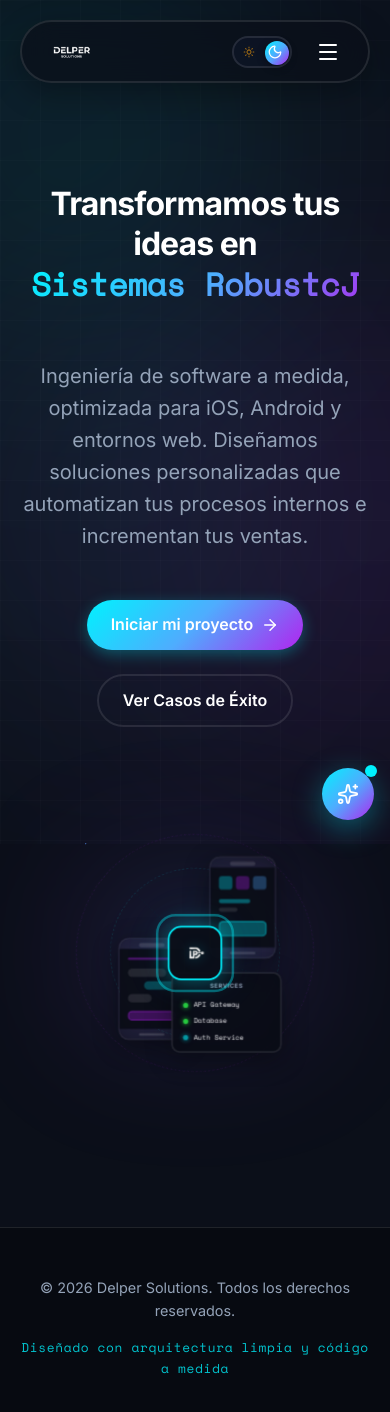
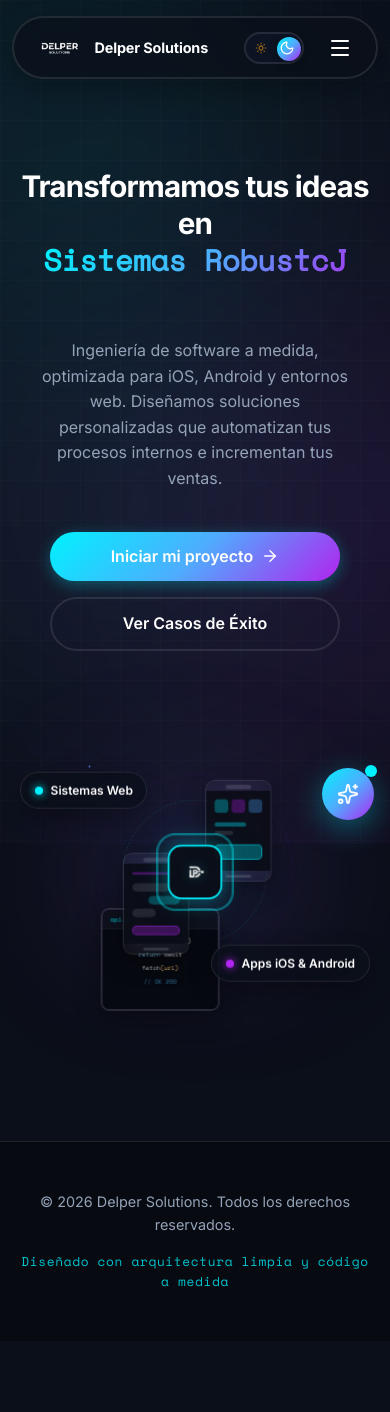
Before and after one commit to alexisef23/DelperSolutions, a React (Vite) app: page /inicio in a window 390 px wide. Shown: the top 1412 px of the page. After the commit the page ends 1341 px from the top, so only its background shows below. Built offline with nearby package versions, Linux system fonts and the light colour scheme; a web font is replaced by a local one.

Commit message:
Fix reload routing, optimize Safari/WebKit performance, redesign mobile UI, and update base pricing

```diff
--- a/src/components/Contact.css
+++ b/src/components/Contact.css
@@ -434,20 +434,24 @@
 @media (max-width: 640px) {
   .features-checklist-grid {
     grid-template-columns: 1fr;
+    gap: 0.6rem;
   }
 
   .scale-selector-grid {
     grid-template-columns: 1fr;
+    gap: 0.6rem;
   }
 }
 
 @media (max-width: 576px) {
   .project-type-grid {
     grid-template-columns: 1fr;
+    gap: 0.6rem;
   }
 
   .inputs-grid {
     grid-template-columns: 1fr;
+    gap: 0.75rem;
   }
 
   .full-width-input {
@@ -456,6 +460,55 @@
 
   .estimation-metric-row {
     grid-template-columns: 1fr;
-    gap: 0.75rem;
+    gap: 1rem;
+  }
+
+  .estimation-card {
+    padding: 1.25rem;
+    margin-bottom: 2rem;
+  }
+
+  .metric-value {
+    font-size: 1.25rem;
   }
 }
+
+@media (max-width: 480px) {
+  .contact-wrapper {
+    padding: 1.5rem 1rem;
+  }
+
+  .contact-form-container {
+    padding: 1.25rem;
+  }
+
+  .planner-progress-bar {
+    justify-content: center;
+    gap: 0.5rem;
+    margin-bottom: 1.25rem;
+  }
+
+  .progress-step {
+    font-size: 0.65rem;
+    padding: 0.35rem 0.6rem;
+    border-radius: 8px;
+    background: rgba(255, 255, 255, 0.03);
+    border: 1px solid rgba(255, 255, 255, 0.06);
+    opacity: 0.6;
+  }
+
+  .progress-step.active {
+    background: rgba(0, 242, 254, 0.08);
+    border-color: rgba(0, 242, 254, 0.25);
+    opacity: 1;
+  }
+
+  .progress-step-line {
+    display: none; /* Hide progress lines on small viewports to avoid wrapping text */
+  }
+
+  .back-step-btn, .next-step-btn, .submit-planner-btn {
+    padding: 0.65rem 1.15rem;
+    font-size: 0.9rem;
+  }
+}
--- a/src/components/Contact.jsx
+++ b/src/components/Contact.jsx
@@ -89,13 +89,13 @@ const Contact = () => {
   // Dynamic calculation logic
   const calculateBudget = () => {
     const basePrices = {
-      web: 3000,
-      mobile: 3500,
-      custom: 4000,
-      ai: 4500
+      web: 4200,
+      mobile: 4700,
+      custom: 5200,
+      ai: 5700
     };
 
-    const basePrice = basePrices[projectType] || 3000;
+    const basePrice = basePrices[projectType] || 4200;
     const featuresCost = selectedFeatures.length * 500;
     const subtotal = basePrice + featuresCost;
 
@@ -103,9 +103,9 @@ const Contact = () => {
     let totalMin = Math.round((subtotal * scaleMultiplier) / 500) * 500;
     let totalMax = Math.round((subtotal * scaleMultiplier * 1.25) / 500) * 500;
 
-    // Cap at 10000
-    if (totalMax > 10000) {
-      totalMax = 10000;
+    // Cap at 12000
+    if (totalMax > 12000) {
+      totalMax = 12000;
     }
     if (totalMin >= totalMax) {
       totalMin = totalMax - 1000;
--- a/src/components/FloatingHint.jsx
+++ b/src/components/FloatingHint.jsx
@@ -48,6 +48,7 @@ const FloatingHint = ({ message, delaySeconds = 10 }) => {
       <div style={{
         background: 'rgba(0, 0, 0, 0.85)',
         backdropFilter: 'blur(10px)',
+        WebkitBackdropFilter: 'blur(10px)',
         border: '1px solid rgba(0, 242, 254, 0.4)',
         borderRadius: '16px',
         padding: '2rem 3rem',
--- a/src/components/Hero.css
+++ b/src/components/Hero.css
@@ -98,8 +98,12 @@
   left: 50%;
   border-radius: 50%;
   border: 1px dashed rgba(0, 242, 254, 0.12);
-  transform: translate(-50%, -50%);
+  transform: translate3d(-50%, -50%, 0);
+  -webkit-transform: translate3d(-50%, -50%, 0);
   pointer-events: none;
+  will-change: transform;
+  -webkit-backface-visibility: hidden;
+  backface-visibility: hidden;
 }
 .eco-orbit-1 {
   width: 300px;
@@ -114,8 +118,8 @@
 }
 
 @keyframes orbit-spin {
-  from { transform: translate(-50%, -50%) rotate(0deg); }
-  to   { transform: translate(-50%, -50%) rotate(360deg); }
+  from { transform: translate3d(-50%, -50%, 0) rotate(0deg); -webkit-transform: translate3d(-50%, -50%, 0) rotate(0deg); }
+  to   { transform: translate3d(-50%, -50%, 0) rotate(360deg); -webkit-transform: translate3d(-50%, -50%, 0) rotate(360deg); }
 }
 
 /* ======================================
@@ -153,16 +157,20 @@
   position: absolute;
   top: 50%;
   left: 50%;
-  transform: translate(-50%, -50%);
+  transform: translate3d(-50%, -50%, 0);
+  -webkit-transform: translate3d(-50%, -50%, 0);
   width: 64px;
   height: 64px;
   border-radius: 16px;
   border: 2px solid var(--accent-cyan);
   animation: hub-pulse 2.5s ease-out infinite;
+  will-change: transform, opacity;
+  -webkit-backface-visibility: hidden;
+  backface-visibility: hidden;
 }
 @keyframes hub-pulse {
-  0% { transform: translate(-50%, -50%) scale(1); opacity: 0.6; }
-  100% { transform: translate(-50%, -50%) scale(2.2); opacity: 0; }
+  0% { transform: translate3d(-50%, -50%, 0) scale(1); -webkit-transform: translate3d(-50%, -50%, 0) scale(1); opacity: 0.6; }
+  100% { transform: translate3d(-50%, -50%, 0) scale(2.2); -webkit-transform: translate3d(-50%, -50%, 0) scale(2.2); opacity: 0; }
 }
 
 /* ======================================
@@ -174,6 +182,11 @@
   overflow: hidden;
   z-index: 5;
   box-shadow: 0 8px 30px rgba(0, 0, 0, 0.4);
+  will-change: transform;
+  transform: translate3d(0, 0, 0);
+  -webkit-transform: translate3d(0, 0, 0);
+  -webkit-backface-visibility: hidden;
+  backface-visibility: hidden;
 }
 
 .eco-card-bar {
@@ -275,12 +288,12 @@
 }
 
 @keyframes float-a {
-  0%, 100% { transform: translateY(0px); }
-  50%       { transform: translateY(-10px); }
+  0%, 100% { transform: translate3d(0, 0, 0); -webkit-transform: translate3d(0, 0, 0); }
+  50%       { transform: translate3d(0, -10px, 0); -webkit-transform: translate3d(0, -10px, 0); }
 }
 @keyframes float-b {
-  0%, 100% { transform: translateY(0px); }
-  50%       { transform: translateY(10px); }
+  0%, 100% { transform: translate3d(0, 0, 0); -webkit-transform: translate3d(0, 0, 0); }
+  50%       { transform: translate3d(0, 10px, 0); -webkit-transform: translate3d(0, 10px, 0); }
 }
 
 /* ======================================
@@ -532,6 +545,11 @@
   box-shadow: 0 10px 25px rgba(0, 0, 0, 0.3);
   pointer-events: none;
   z-index: 20;
+  will-change: transform;
+  transform: translate3d(0, 0, 0);
+  -webkit-transform: translate3d(0, 0, 0);
+  -webkit-backface-visibility: hidden;
+  backface-visibility: hidden;
 }
 
 .badge-1 {
@@ -572,30 +590,37 @@
 }
 
 @keyframes float-badge-1 {
-  0%, 100% { transform: translateY(0); }
-  50%       { transform: translateY(-10px); }
+  0%, 100% { transform: translate3d(0, 0, 0); -webkit-transform: translate3d(0, 0, 0); }
+  50%       { transform: translate3d(0, -10px, 0); -webkit-transform: translate3d(0, -10px, 0); }
 }
 
 @keyframes float-badge-2 {
-  0%, 100% { transform: translateY(0); }
-  50%       { transform: translateY(10px); }
+  0%, 100% { transform: translate3d(0, 0, 0); -webkit-transform: translate3d(0, 0, 0); }
+  50%       { transform: translate3d(0, 10px, 0); -webkit-transform: translate3d(0, 10px, 0); }
 }
 
 @keyframes float-badge-3 {
-  0%, 100% { transform: translateY(0); }
-  50%       { transform: translateY(-12px); }
+  0%, 100% { transform: translate3d(0, 0, 0); -webkit-transform: translate3d(0, 0, 0); }
+  50%       { transform: translate3d(0, -12px, 0); -webkit-transform: translate3d(0, -12px, 0); }
 }
 
 @keyframes float-badge-4 {
-  0%, 100% { transform: translateY(0); }
-  50%       { transform: translateY(12px); }
+  0%, 100% { transform: translate3d(0, 0, 0); -webkit-transform: translate3d(0, 0, 0); }
+  50%       { transform: translate3d(0, 12px, 0); -webkit-transform: translate3d(0, 12px, 0); }
 }
 
 /* ======================================
    RESPONSIVE
    ====================================== */
 @media (max-width: 992px) {
-  .hero-floating-badge { display: none; }
+  .hero-floating-badge {
+    padding: 0.5rem 0.85rem;
+    font-size: 0.75rem;
+  }
+  .badge-1 { top: 10%; left: 0px; }
+  .badge-2 { bottom: 10%; right: 0px; }
+  .badge-3 { display: none; }
+  .badge-4 { display: none; }
   .hero-ecosystem {
     width: 360px;
     height: 360px;
@@ -603,35 +628,60 @@
 }
 
 @media (max-width: 768px) {
+  .hero {
+    padding-top: 5.5rem;
+  }
   .hero-title {
-    font-size: 2.5rem;
+    font-size: 2.3rem;
+    line-height: 1.25;
+  }
+  .hero-subtitle {
+    font-size: 1.1rem;
+    margin-bottom: 2.5rem;
+    padding: 0 1rem;
   }
   .hero-actions {
     flex-direction: column;
+    align-items: center;
+    gap: 1rem;
+    width: 100%;
+    padding: 0 1.5rem;
+  }
+  .hero-actions > div {
+    width: 100%;
+    max-width: 290px;
+  }
+  .hero-actions .btn {
+    width: 100%;
+    box-sizing: border-box;
+    justify-content: center;
   }
   .hero-ecosystem {
     width: 300px;
     height: 300px;
   }
-  .eco-card-1, .eco-card-3, .eco-card-4 { display: none; }
+  .eco-card-1, .eco-card-3, .eco-card-6 { display: none; }
 }
 
 @media (max-width: 480px) {
   .hero-title {
-    font-size: 2rem;
+    font-size: 1.85rem;
+  }
+  .hero-subtitle {
+    font-size: 1rem;
   }
   .hero-ecosystem {
-    width: 260px;
-    height: 260px;
+    width: 250px;
+    height: 250px;
     transform: scale(0.85);
   }
   .eco-orbit-1 {
-    width: 200px;
-    height: 200px;
+    width: 170px;
+    height: 170px;
   }
   .eco-orbit-2 {
-    width: 280px;
-    height: 280px;
+    width: 230px;
+    height: 230px;
   }
 }
 
--- a/src/components/MouseParticles.jsx
+++ b/src/components/MouseParticles.jsx
@@ -51,16 +51,27 @@ const MouseParticles = ({ theme }) => {
       }
     }
 
+    let isAnimating = false;
+
     const handleMouseMove = (e) => {
       // Add a few particles on mouse move
       for(let i = 0; i < 3; i++){
         particles.current.push(new Particle(e.clientX, e.clientY));
+      }
+      if (!isAnimating) {
+        isAnimating = true;
+        animate();
       }
     };
 
     window.addEventListener('mousemove', handleMouseMove);
 
     const animate = () => {
+      if (particles.current.length === 0) {
+        ctx.clearRect(0, 0, canvas.width, canvas.height);
+        isAnimating = false;
+        return;
+      }
       ctx.clearRect(0, 0, canvas.width, canvas.height);
       for (let i = 0; i < particles.current.length; i++) {
         particles.current[i].update();
@@ -72,12 +83,11 @@ const MouseParticles = ({ theme }) => {
       }
       animationFrameId = requestAnimationFrame(animate);
     };
-    animate();
 
     return () => {
       window.removeEventListener('resize', resize);
       window.removeEventListener('mousemove', handleMouseMove);
-      cancelAnimationFrame(animationFrameId);
+      if (animationFrameId) cancelAnimationFrame(animationFrameId);
     };
   }, [theme]);
 
--- a/src/components/Navbar.css
+++ b/src/components/Navbar.css
@@ -135,10 +135,12 @@
 
 @media (max-width: 768px) {
   .navbar {
-    padding: 0.6rem 1.5rem;
+    padding: 0.6rem 1.25rem;
+    top: 1rem;
+    width: calc(100% - 1.5rem);
   }
   .navbar-title {
-    font-size: 1.1rem;
+    font-size: 1.05rem;
   }
   .mobile-menu-toggle {
     display: flex;
@@ -152,44 +154,62 @@
     display: flex;
     flex-direction: column;
     position: absolute;
-    top: 4.5rem;
+    top: 4rem;
     right: 0;
     width: 100%;
-    background: rgba(11, 15, 25, 0.95);
+    background: rgba(11, 15, 25, 0.94);
     backdrop-filter: blur(20px);
     -webkit-backdrop-filter: blur(20px);
-    border: 2px solid var(--glass-border);
-    border-radius: 24px;
-    padding: 2rem;
-    gap: 1.5rem;
-    box-shadow: 0 20px 40px rgba(0, 0, 0, 0.5);
+    border: 1px solid rgba(0, 242, 254, 0.18);
+    border-radius: 20px;
+    padding: 1.25rem;
+    gap: 0.5rem;
+    box-shadow: 0 20px 40px rgba(0, 0, 0, 0.5), 0 0 20px rgba(0, 242, 254, 0.05);
     z-index: 999;
     animation: slideInMobileMenu 0.35s cubic-bezier(0.16, 1, 0.3, 1) forwards;
   }
 
   :root[data-theme="light"] .navbar-menu.mobile-open {
-    background: rgba(255, 255, 255, 0.98);
-    box-shadow: 0 20px 40px rgba(15, 23, 42, 0.1);
+    background: rgba(255, 255, 255, 0.96);
+    border: 1px solid rgba(15, 23, 42, 0.08);
+    box-shadow: 0 20px 40px rgba(15, 23, 42, 0.08);
   }
 
   .navbar-menu.mobile-open .navbar-link {
-    font-size: 1.1rem;
+    font-size: 1.05rem;
     font-weight: 700;
     width: 100%;
     text-align: center;
-    padding: 0.5rem 0;
+    padding: 0.75rem 0;
+    border-radius: 12px;
+    transition: all 0.3s ease;
+  }
+
+  .navbar-menu.mobile-open .navbar-link.active,
+  .navbar-menu.mobile-open .navbar-link:hover {
+    background: rgba(0, 242, 254, 0.08);
+    color: var(--accent-cyan);
+  }
+
+  :root[data-theme="light"] .navbar-menu.mobile-open .navbar-link.active,
+  :root[data-theme="light"] .navbar-menu.mobile-open .navbar-link:hover {
+    background: rgba(2, 132, 199, 0.06);
+    color: var(--accent-blue);
   }
 
   .navbar-menu.mobile-open .navbar-link::after {
-    bottom: -2px;
-    left: 25%;
-    width: 50%;
+    display: none; /* Hide standard underline transition in mobile dropdown */
   }
 }
 
 @media (max-width: 480px) {
   .navbar-title {
-    display: none; /* Hide brand text on extra small devices */
+    font-size: 0.9rem;
+    display: block;
+    max-width: 120px;
+    white-space: nowrap;
+    overflow: hidden;
+    text-overflow: ellipsis;
   }
 }
 
--- a/src/components/Portfolio.css
+++ b/src/components/Portfolio.css
@@ -38,20 +38,22 @@
   position: relative;
 }
 
-/* ======================================
-   EASTER EGG: ZERO GRAVITY
-   ====================================== */
 .zero-gravity {
   animation: floatZeroGravity 12s cubic-bezier(0.4, 0, 0.2, 1) infinite alternate;
   pointer-events: none;
+  will-change: transform;
+  transform: translate3d(0, 0, 0);
+  -webkit-transform: translate3d(0, 0, 0);
+  -webkit-backface-visibility: hidden;
+  backface-visibility: hidden;
 }
 
 @keyframes floatZeroGravity {
-  0% { transform: translate(0, 0) rotate(0deg); }
-  25% { transform: translate(10px, -20px) rotate(3deg) scale(1.02); }
-  50% { transform: translate(-15px, -40px) rotate(-2deg) scale(0.98); }
-  75% { transform: translate(20px, -10px) rotate(4deg) scale(1.01); }
-  100% { transform: translate(-10px, 20px) rotate(-3deg) scale(1); }
+  0% { transform: translate3d(0, 0, 0) rotate(0deg); -webkit-transform: translate3d(0, 0, 0) rotate(0deg); }
+  25% { transform: translate3d(10px, -20px, 0) rotate(3deg) scale(1.02); -webkit-transform: translate3d(10px, -20px, 0) rotate(3deg) scale(1.02); }
+  50% { transform: translate3d(-15px, -40px, 0) rotate(-2deg) scale(0.98); -webkit-transform: translate3d(-15px, -40px, 0) rotate(-2deg) scale(0.98); }
+  75% { transform: translate3d(20px, -10px, 0) rotate(4deg) scale(1.01); -webkit-transform: translate3d(20px, -10px, 0) rotate(4deg) scale(1.01); }
+  100% { transform: translate3d(-10px, 20px, 0) rotate(-3deg) scale(1); -webkit-transform: translate3d(-10px, 20px, 0) rotate(-3deg) scale(1); }
 }
 
 /* Base Mockup Styles */
@@ -1177,3 +1179,56 @@
 .footer-tab.active {
   color: #2563eb;
 }
+
+@media (max-width: 768px) {
+  .portfolio-grid {
+    grid-template-columns: 1fr;
+    gap: 1.5rem;
+    margin-top: 2rem;
+  }
+  .portfolio-card {
+    padding: 1.25rem;
+  }
+  .portfolio-visual-container {
+    height: 180px;
+    padding: 0.75rem 0.75rem 0 0.75rem;
+    margin-bottom: 1.25rem;
+  }
+  .card-mockup {
+    transform: scale(0.95);
+    transform-origin: top center;
+  }
+  .portfolio-title {
+    font-size: 1.1rem;
+  }
+  .portfolio-stat.impact {
+    padding: 0.6rem 0.85rem;
+  }
+  .stat-value {
+    font-size: 0.85rem;
+  }
+}
+
+@media (max-width: 480px) {
+  .portfolio-card {
+    padding: 1rem;
+  }
+  .portfolio-visual-container {
+    height: 160px;
+    padding: 0.5rem 0.5rem 0 0.5rem;
+    margin-bottom: 1rem;
+  }
+  .card-mockup {
+    transform: scale(0.88);
+    transform-origin: top center;
+  }
+  .portfolio-title-wrapper {
+    max-width: calc(100% - 60px);
+  }
+  .portfolio-title {
+    font-size: 1.05rem;
+  }
+  .portfolio-client {
+    font-size: 0.75rem;
+  }
+}
--- a/src/components/Services.css
+++ b/src/components/Services.css
@@ -105,3 +105,34 @@
   z-index: 5;
   transition: opacity 0.15s ease;
 }
+
+@media (max-width: 768px) {
+  .service-card {
+    padding: 1.75rem;
+  }
+  .service-title {
+    font-size: 1.35rem;
+  }
+  .services-grid {
+    gap: 1.5rem;
+    margin-top: 2rem;
+  }
+}
+
+@media (max-width: 480px) {
+  .service-card {
+    padding: 1.25rem;
+  }
+  .icon-wrapper {
+    margin-bottom: 1rem;
+    padding: 0.75rem;
+  }
+  .service-title {
+    font-size: 1.25rem;
+    margin-bottom: 0.75rem;
+  }
+  .service-desc {
+    font-size: 0.925rem;
+    line-height: 1.6;
+  }
+}
--- a/src/index.css
+++ b/src/index.css
@@ -289,6 +289,13 @@ html {
   mix-blend-mode: screen;
   pointer-events: none;
   animation: orb-drift 20s infinite alternate ease-in-out;
+  will-change: transform;
+  transform: translate3d(0, 0, 0);
+  -webkit-transform: translate3d(0, 0, 0);
+  -webkit-backface-visibility: hidden;
+  backface-visibility: hidden;
+  -webkit-perspective: 1000;
+  perspective: 1000;
 }
 
 .orb-1 {
@@ -322,13 +329,16 @@ html {
 
 @keyframes orb-drift {
   0% {
-    transform: translate(0, 0) scale(1);
+    transform: translate3d(0, 0, 0) scale(1);
+    -webkit-transform: translate3d(0, 0, 0) scale(1);
   }
   50% {
-    transform: translate(50px, -30px) scale(1.1);
+    transform: translate3d(50px, -30px, 0) scale(1.1);
+    -webkit-transform: translate3d(50px, -30px, 0) scale(1.1);
   }
   100% {
-    transform: translate(-30px, 40px) scale(0.9);
+    transform: translate3d(-30px, 40px, 0) scale(0.9);
+    -webkit-transform: translate3d(-30px, 40px, 0) scale(0.9);
   }
 }
 
```
Also changed, not shown: vercel.json (added), 2 other files (tests, documents, lock files or other folders).
